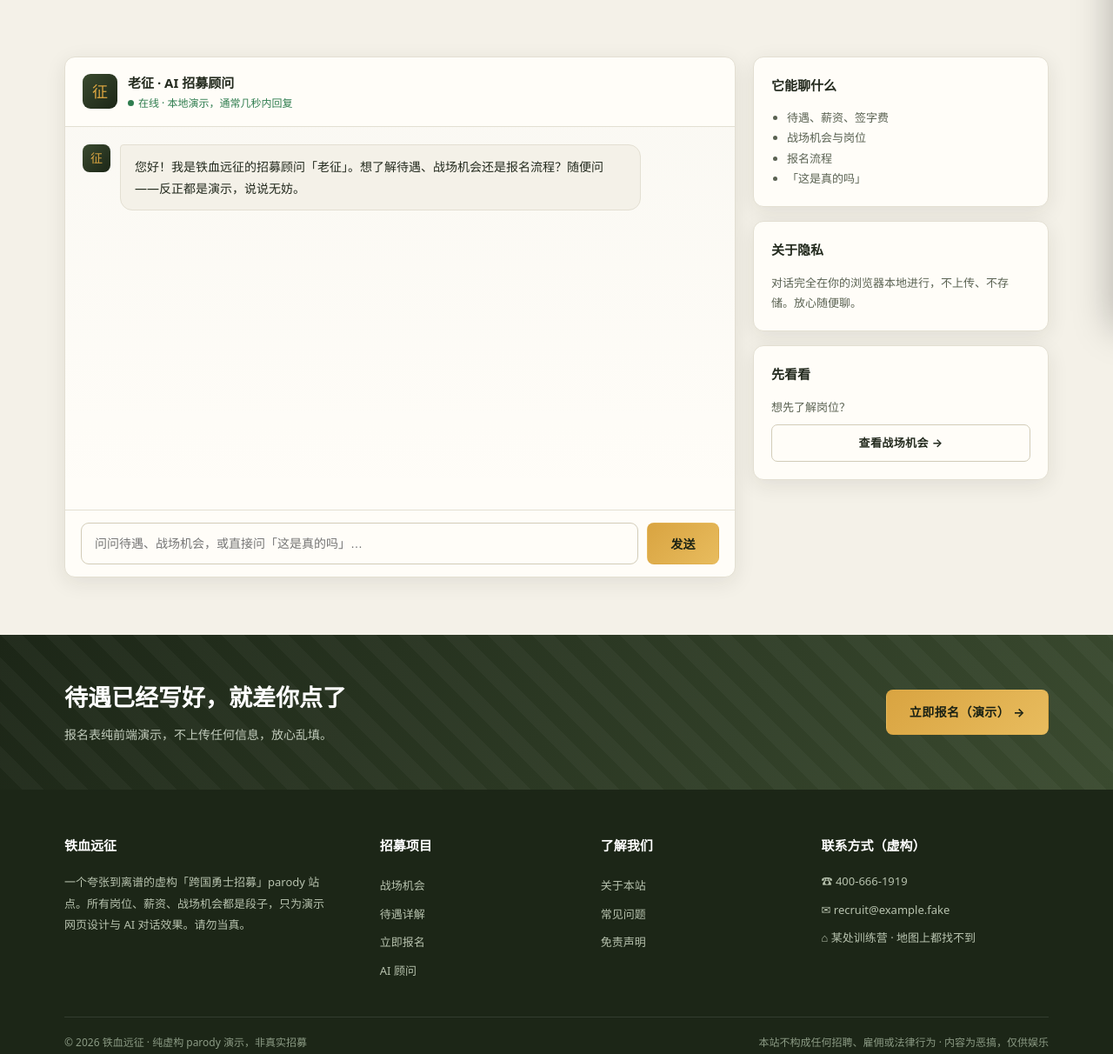
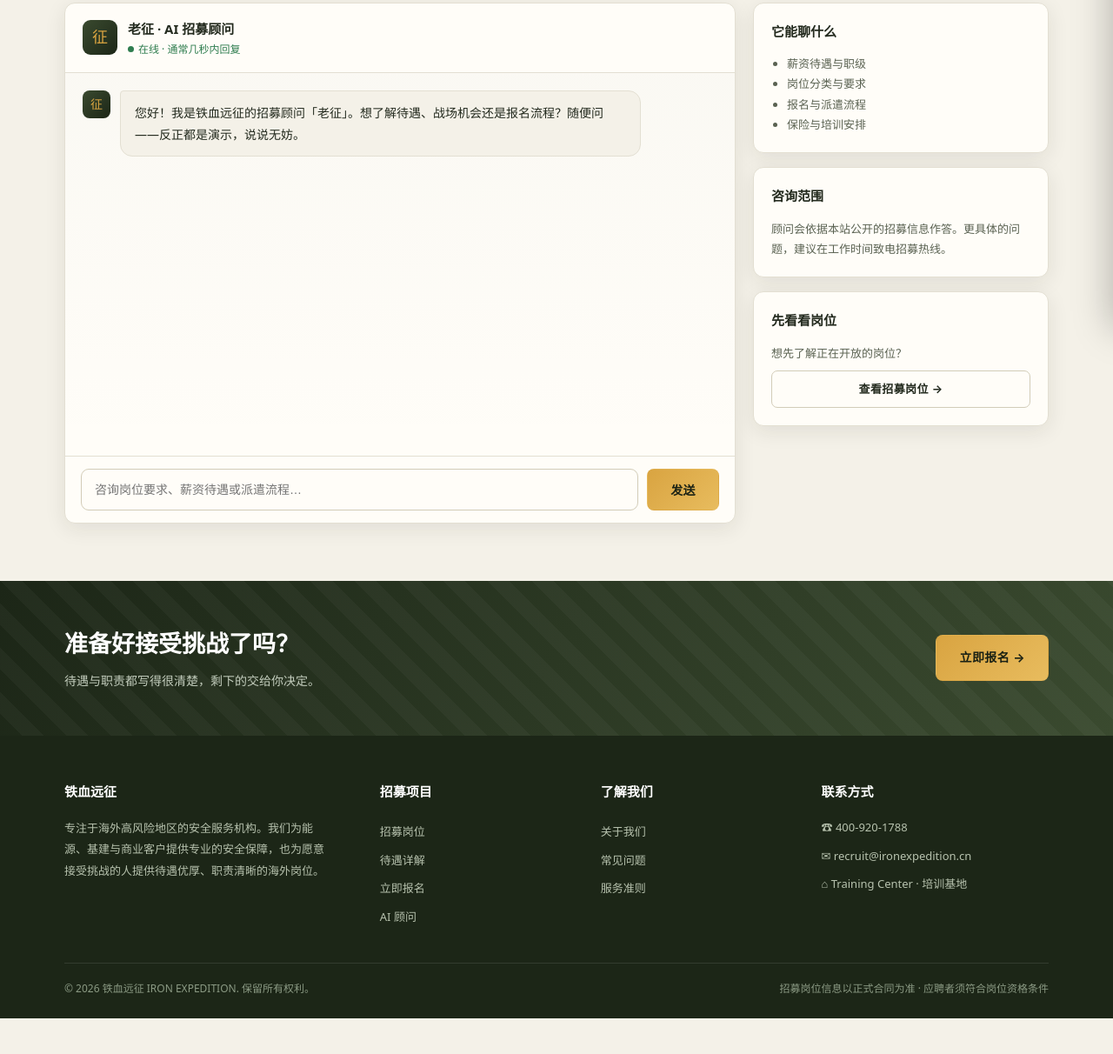
Before and after one commit to 1394641925/zhengbing, a plain HTML site: page agent.html in a window 1280 px wide. Shown: the part 422-1634 px from the top of the page at 87% size. After the commit the page ends 1593 px from the top, so only its background shows below. Drawn offline with Linux system fonts and the light colour scheme.

Commit message:
update agent.html: professional recruitment copy + real photos

```diff
--- a/agent.html
+++ b/agent.html
@@ -3,58 +3,56 @@
 <head>
 <meta charset="UTF-8"><meta name="viewport" content="width=device-width,initial-scale=1">
 <title>AI 招募顾问 — 铁血远征</title>
-<meta name="description" content="虚构的 AI 招募顾问对话演示。">
+<meta name="description" content="铁血远征 AI 招募顾问，在线解答岗位要求、薪资待遇、派遣流程与保险保障等招募相关问题。">
 <link rel="stylesheet" href="assets/style.css">
 </head>
 <body>
-<div class="fakebar">⚠️ 本站点为纯虚构 parody 演示 · 非真实招募 · 高薪与「上战场机会」均为虚构段子，仅供娱乐 ⚠️</div>
 <div class="topbar"><div class="wrap">
-  <span>跨国勇士招募计划 · 高薪 · 高风险 · 高回报（虚构演示）</span>
-  <span><b>招募热线 400-666-1919</b> &nbsp;·&nbsp; 虚构号码，别真打</span>
+  <span>海外安全服务人员招募 · 高薪岗位 · 高风险津贴 · 全球派遣</span>
+  <span><b>招募热线 400-920-1788</b> &nbsp;·&nbsp; 工作日 09:00–18:00</span>
 </div></div>
 <header class="sitehead"><div class="wrap">
   <a class="logo" href="index.html"><div class="mark">征</div><div class="txt"><b>铁血远征</b><span>IRON EXPEDITION</span></div></a>
-  <nav class="nav"><a href="index.html">首页</a><a href="jobs.html">战场机会</a><a href="benefits.html">待遇详解</a><a href="agent.html" class="cur">AI 顾问</a><a href="about.html">关于我们</a><a href="enlist.html" class="nav-cta">立即报名</a></nav>
+  <nav class="nav"><a href="index.html">首页</a><a href="jobs.html">招募岗位</a><a href="benefits.html">待遇详解</a><a href="agent.html" class="cur">AI 顾问</a><a href="about.html">关于我们</a><a href="enlist.html" class="nav-cta">立即报名</a></nav>
   <button class="burger" id="burger">☰ 菜单</button>
 </div></header>
 <div class="drawer-mask" id="drawerMask"></div>
 <aside class="drawer" id="drawer">
   <div class="dh"><b>铁血远征</b><button id="drawerClose">×</button></div>
-  <div class="dlist"><a href="index.html"><span class="ico">⌂</span>首页</a><a href="jobs.html"><span class="ico">⚔</span>战场机会</a><a href="benefits.html"><span class="ico">¥</span>待遇详解</a><a href="agent.html" class="cur"><span class="ico">🤖</span>AI 顾问</a><a href="about.html"><span class="ico">✦</span>关于我们</a><a href="enlist.html"><span class="ico">»</span>立即报名</a></div>
-  <div class="df">24 小时招募热线 400-666-1919（虚构）<br>全年无休 · 本站为 parody 演示，非真实招募</div>
+  <div class="dlist"><a href="index.html"><span class="ico">⌂</span>首页</a><a href="jobs.html"><span class="ico">⚔</span>招募岗位</a><a href="benefits.html"><span class="ico">¥</span>待遇详解</a><a href="agent.html" class="cur"><span class="ico">✦</span>AI 顾问</a><a href="about.html"><span class="ico">◈</span>关于我们</a><a href="enlist.html"><span class="ico">»</span>立即报名</a></div>
+  <div class="df">招募热线 400-920-1788<br>工作日 09:00–18:00 · 海外岗位咨询请留言</div>
 </aside>
 
-<div class="pagehead"><div class="wrap"><h1>AI 招募顾问</h1><p>「老征」在线答疑——待遇、岗位、报名流程随便问。对话在浏览器本地演示，不涉及任何真实咨询。</p></div></div>
+<div class="pagehead"><div class="wrap"><h1>AI 招募顾问</h1><p>「老征」在线答疑——岗位要求、薪资待遇、派遣流程与保险保障，都可以问。</p></div></div>
 <div class="crumb"><div class="wrap"><a href="index.html">首页</a><span>/</span>AI 招募顾问</div></div>
 
 <section><div class="wrap">
   <div class="agent-layout">
     <div class="chat-box">
-      <div class="chat-top"><div class="av">征</div><div><b>老征 · AI 招募顾问</b><div class="status">在线 · 本地演示，通常几秒内回复</div></div></div>
+      <div class="chat-top"><div class="av">征</div><div><b>老征 · AI 招募顾问</b><div class="status">在线 · 通常几秒内回复</div></div></div>
       <div class="chat-log" id="chatLog"></div>
-      <div class="chat-input"><input type="text" id="msgInput" placeholder="问问待遇、战场机会，或直接问「这是真的吗」…" autocomplete="off"><button class="btn btn-gold" id="sendBtn">发送</button></div>
+      <div class="chat-input"><input type="text" id="msgInput" placeholder="咨询岗位要求、薪资待遇或派遣流程…" autocomplete="off"><button class="btn btn-gold" id="sendBtn">发送</button></div>
     </div>
     <aside class="agent-side">
-      <div class="card side-card"><h4>它能聊什么</h4><ul><li>待遇、薪资、签字费</li><li>战场机会与岗位</li><li>报名流程</li><li>「这是真的吗」</li></ul></div>
-      <div class="card side-card"><h4>关于隐私</h4><p>对话完全在你的浏览器本地进行，不上传、不存储。放心随便聊。</p></div>
-      <div class="card side-card"><h4>先看看</h4><p>想先了解岗位？</p><a href="jobs.html" class="btn btn-ghost btn-sm" style="width:100%;margin-top:8px">查看战场机会 →</a></div>
+      <div class="card side-card"><h4>它能聊什么</h4><ul><li>薪资待遇与职级</li><li>岗位分类与要求</li><li>报名与派遣流程</li><li>保险与培训安排</li></ul></div>
+      <div class="card side-card"><h4>咨询范围</h4><p>顾问会依据本站公开的招募信息作答。更具体的问题，建议在工作时间致电招募热线。</p></div>
+      <div class="card side-card"><h4>先看看岗位</h4><p>想先了解正在开放的岗位？</p><a href="jobs.html" class="btn btn-ghost btn-sm" style="width:100%;margin-top:8px">查看招募岗位 →</a></div>
     </aside>
   </div>
 </div></section>
 
 <section class="cta-strip"><div class="wrap">
-  <div><h3>待遇已经写好，就差你点了</h3><p>报名表纯前端演示，不上传任何信息，放心乱填。</p></div>
-  <a href="enlist.html" class="btn btn-gold">立即报名（演示） →</a>
+  <div><h3>准备好接受挑战了吗？</h3><p>待遇与职责都写得很清楚，剩下的交给你决定。</p></div>
+  <a href="enlist.html" class="btn btn-gold">立即报名 →</a>
 </div></section>
 
-
 <footer class="sitefoot"><div class="wrap"><div class="grid">
-  <div class="brand"><h5>铁血远征</h5><p>一个夸张到离谱的虚构「跨国勇士招募」parody 站点。所有岗位、薪资、战场机会都是段子，只为演示网页设计与 AI 对话效果。请勿当真。</p></div>
-  <div><h5>招募项目</h5><a href="jobs.html">战场机会</a><a href="benefits.html">待遇详解</a><a href="enlist.html">立即报名</a><a href="agent.html">AI 顾问</a></div>
-  <div><h5>了解我们</h5><a href="about.html">关于本站</a><a href="about.html#faq">常见问题</a><a href="about.html">免责声明</a></div>
-  <div><h5>联系方式（虚构）</h5><div class="contact-line">☎ 400-666-1919</div><div class="contact-line">✉ recruit@example.fake</div><div class="contact-line">⌂ 某处训练营 · 地图上都找不到</div></div>
+  <div class="brand"><h5>铁血远征</h5><p>专注于海外高风险地区的安全服务机构。我们为能源、基建与商业客户提供专业的安全保障，也为愿意接受挑战的人提供待遇优厚、职责清晰的海外岗位。</p></div>
+  <div><h5>招募项目</h5><a href="jobs.html">招募岗位</a><a href="benefits.html">待遇详解</a><a href="enlist.html">立即报名</a><a href="agent.html">AI 顾问</a></div>
+  <div><h5>了解我们</h5><a href="about.html">关于我们</a><a href="about.html#faq">常见问题</a><a href="about.html">服务准则</a></div>
+  <div><h5>联系方式</h5><div class="contact-line">☎ 400-920-1788</div><div class="contact-line">✉ recruit@ironexpedition.cn</div><div class="contact-line">⌂  Training Center · 培训基地</div></div>
 </div>
-<div class="bottom"><span>© 2026 铁血远征 · 纯虚构 parody 演示，非真实招募</span><span>本站不构成任何招聘、雇佣或法律行为 · 内容为恶搞，仅供娱乐</span></div>
+<div class="bottom"><span>© 2026 铁血远征 IRON EXPEDITION. 保留所有权利。</span><span>招募岗位信息以正式合同为准 · 应聘者须符合岗位资格条件</span></div>
 </div></footer>
 <div id="toast" class="toast"></div>
 <script src="assets/data.js"></script><script src="assets/app.js"></script>
```
